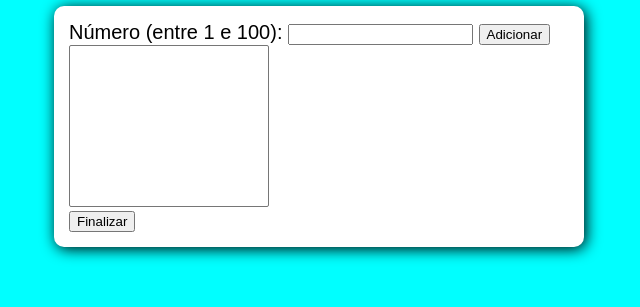
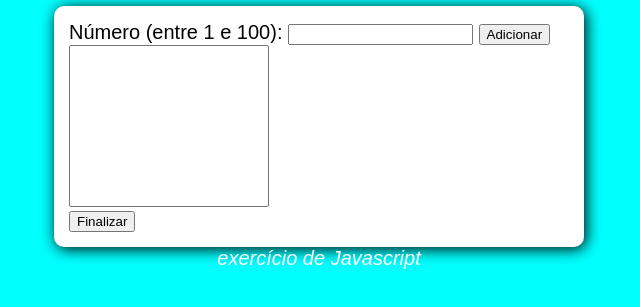
Before and after one commit to ryancpsilva/analisador, a plain HTML site: page index.html in a window 1280 px wide. Shown: the part 93-400 px from the top of the page, without its empty margins (321-961 px from the left). Drawn offline with Linux system fonts and the light colour scheme.

Commit message:
Update index.html

```diff
--- a/index.html
+++ b/index.html
@@ -22,7 +22,7 @@
         <div id="res"></div>
     </section>
     <footer>
-
+        exercício de Javascript
     </footer>
     <script src="script.js"></script>
 </body>
```
